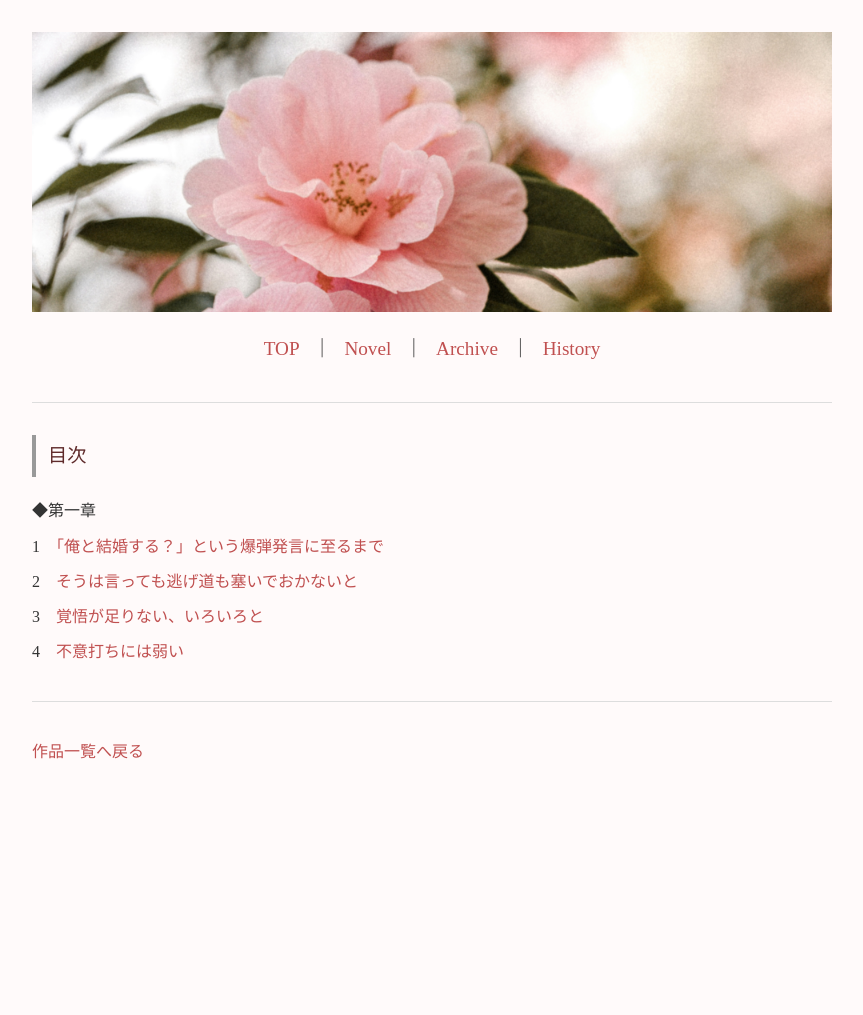
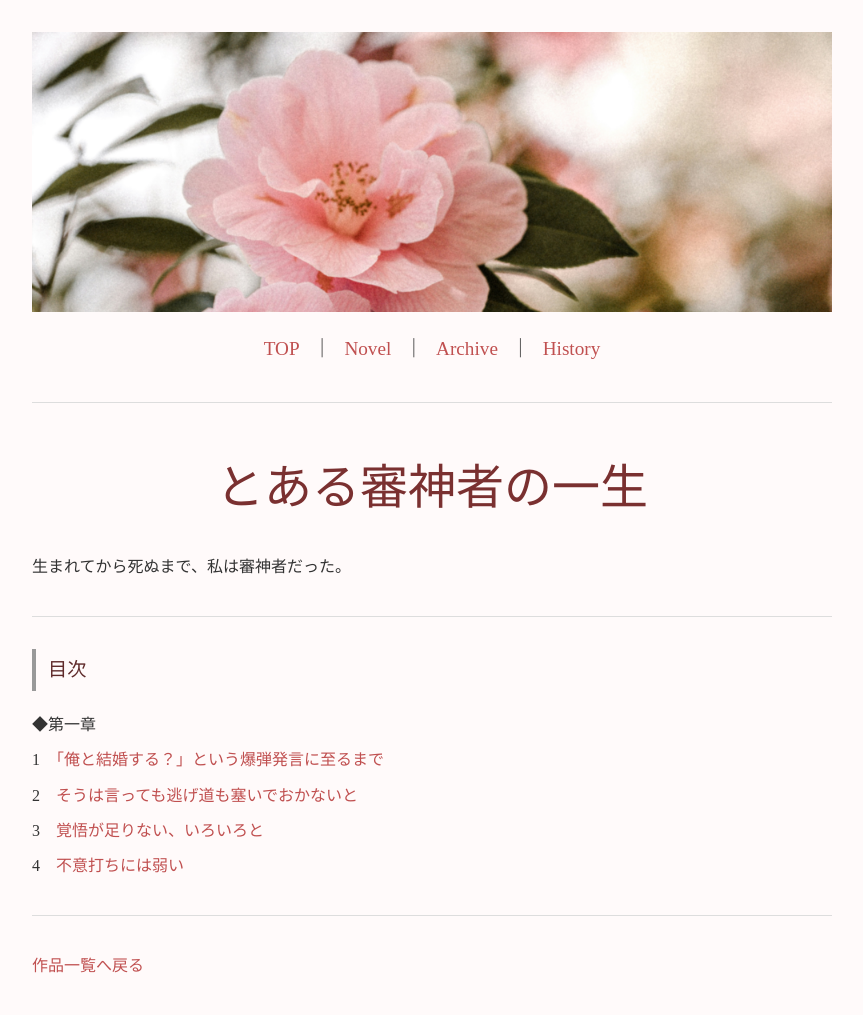
Before and after one commit to fjst160/lemon160, a Jekyll site: the page built from _series/01.md, in a window 1280 px wide. Shown: the whole page, without its empty margins (208-1071 px from the left). Built offline with Jekyll 4.4.1, drawn with Linux system fonts in a browser that asks for light colours; before the commit the page ends 900 px from its top, so only the background shows below that.

Commit message:
Update 01.md

```diff
--- a/_series/01.md
+++ b/_series/01.md
@@ -11,6 +11,11 @@ status: 連載
 rating: 全年齢
 ---
 
+# とある審神者の一生
+
+生まれてから死ぬまで、私は審神者だった。
+
+---
 ## 目次
 
 ◆第一章
```
